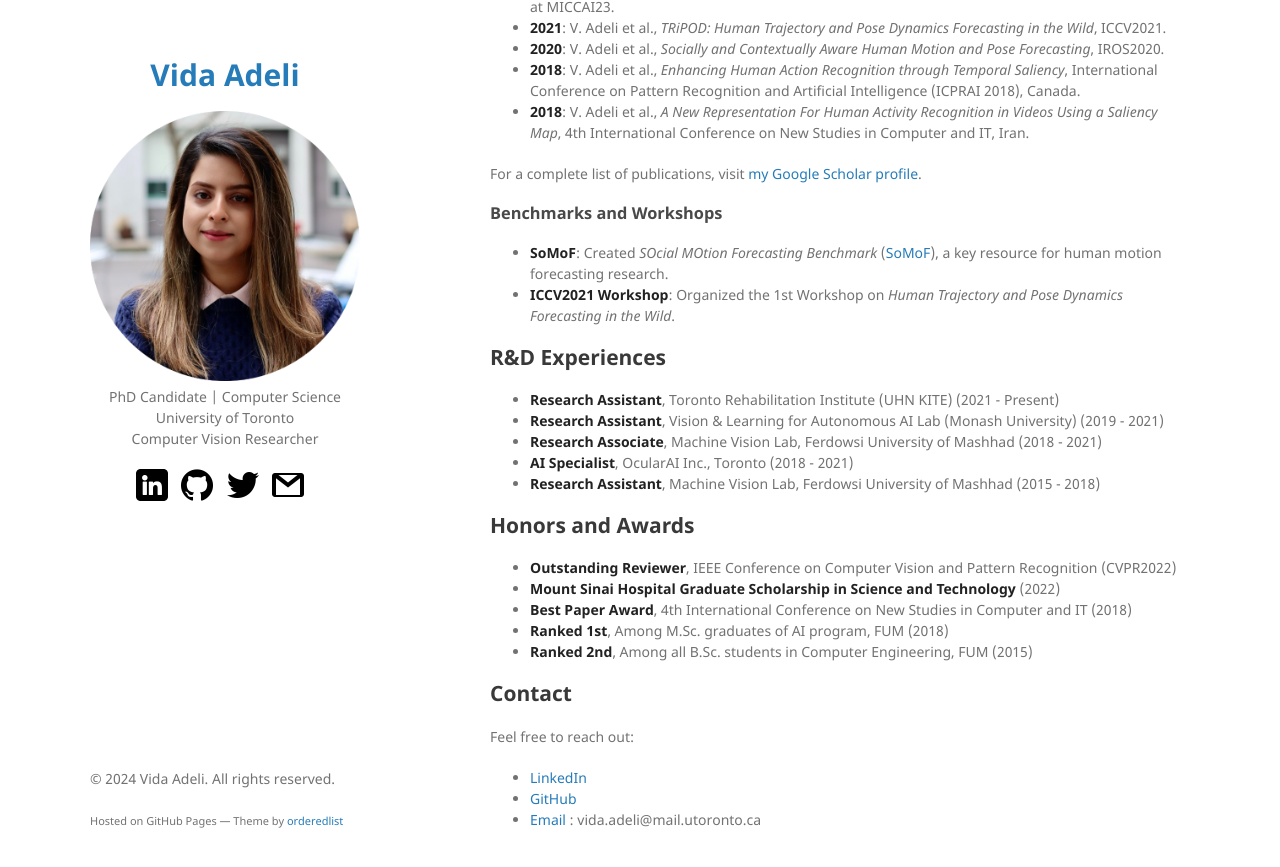
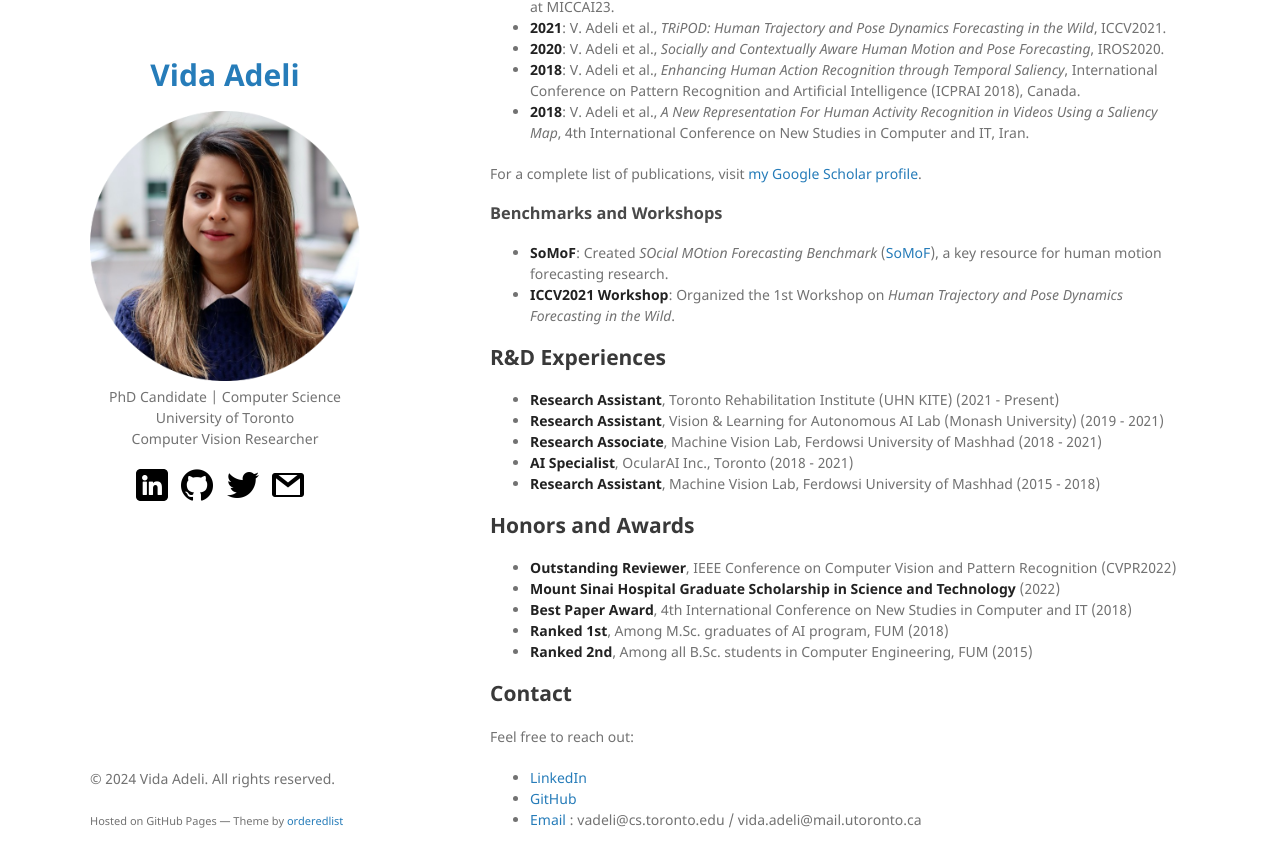
Before and after one commit to vadeli/vadeli.github.io, a Jekyll site: the page built from index.md, in a window 1280 px wide and 900 px high, scrolled down 1568 px. Shown: the top 867 px of the window. Built offline with Jekyll 4.4.1, drawn with Linux system fonts in a browser that asks for light colours; our own code applies the rules of GitHub Pages for plain Markdown files.

Commit message:
Update index.md

```diff
--- a/index.md
+++ b/index.md
@@ -83,4 +83,4 @@ Feel free to reach out:
 
 - [LinkedIn](https://www.linkedin.com/in/vida-adeli/)
 - [GitHub](https://github.com/vadeli)
-- [Email](mailto:vida.adeli@mail.utoronto.ca) : vida.adeli@mail.utoronto.ca
+- [Email](mailto:vida.adeli@mail.utoronto.ca) : vadeli@cs.toronto.edu / vida.adeli@mail.utoronto.ca
```
